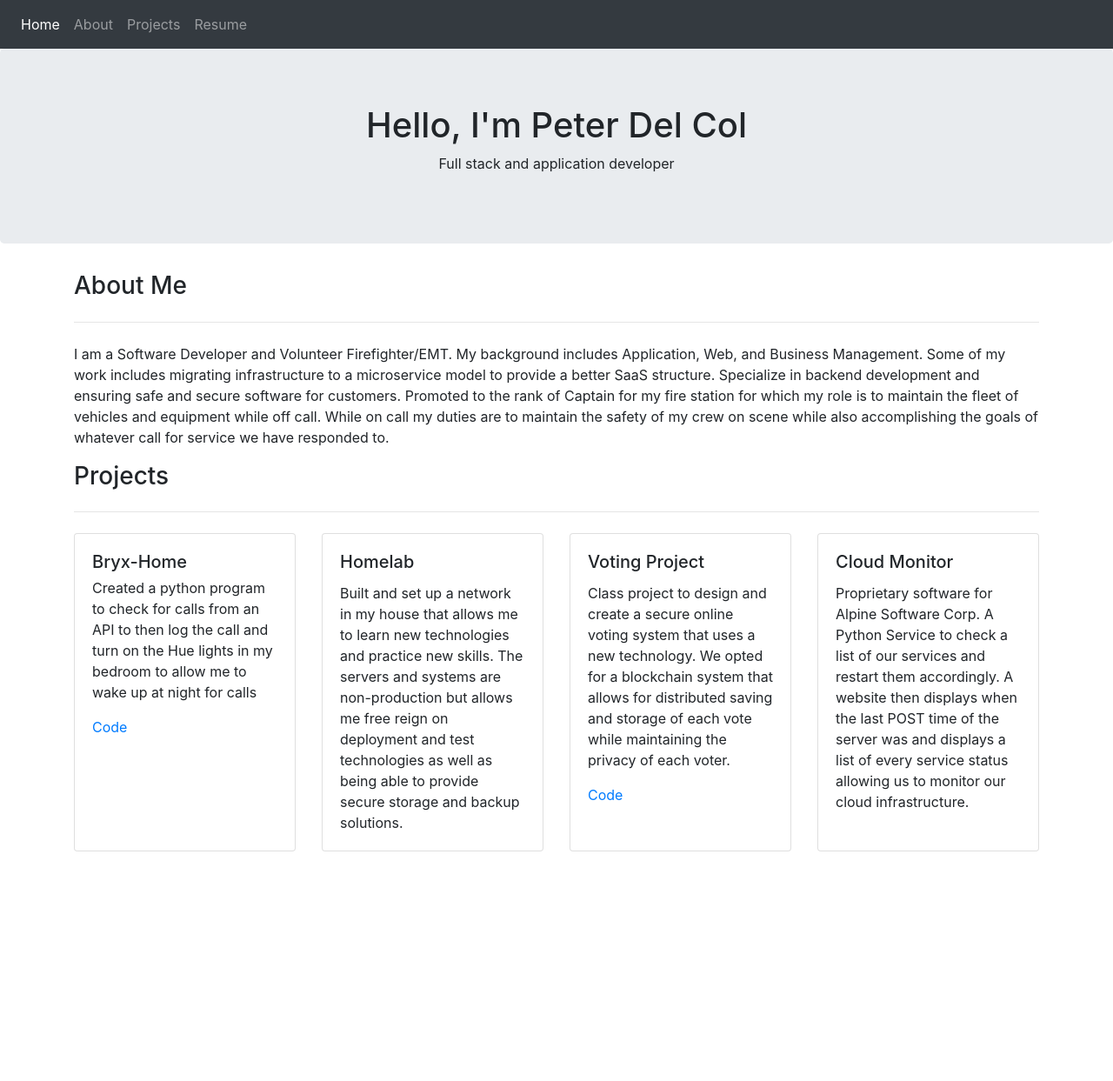
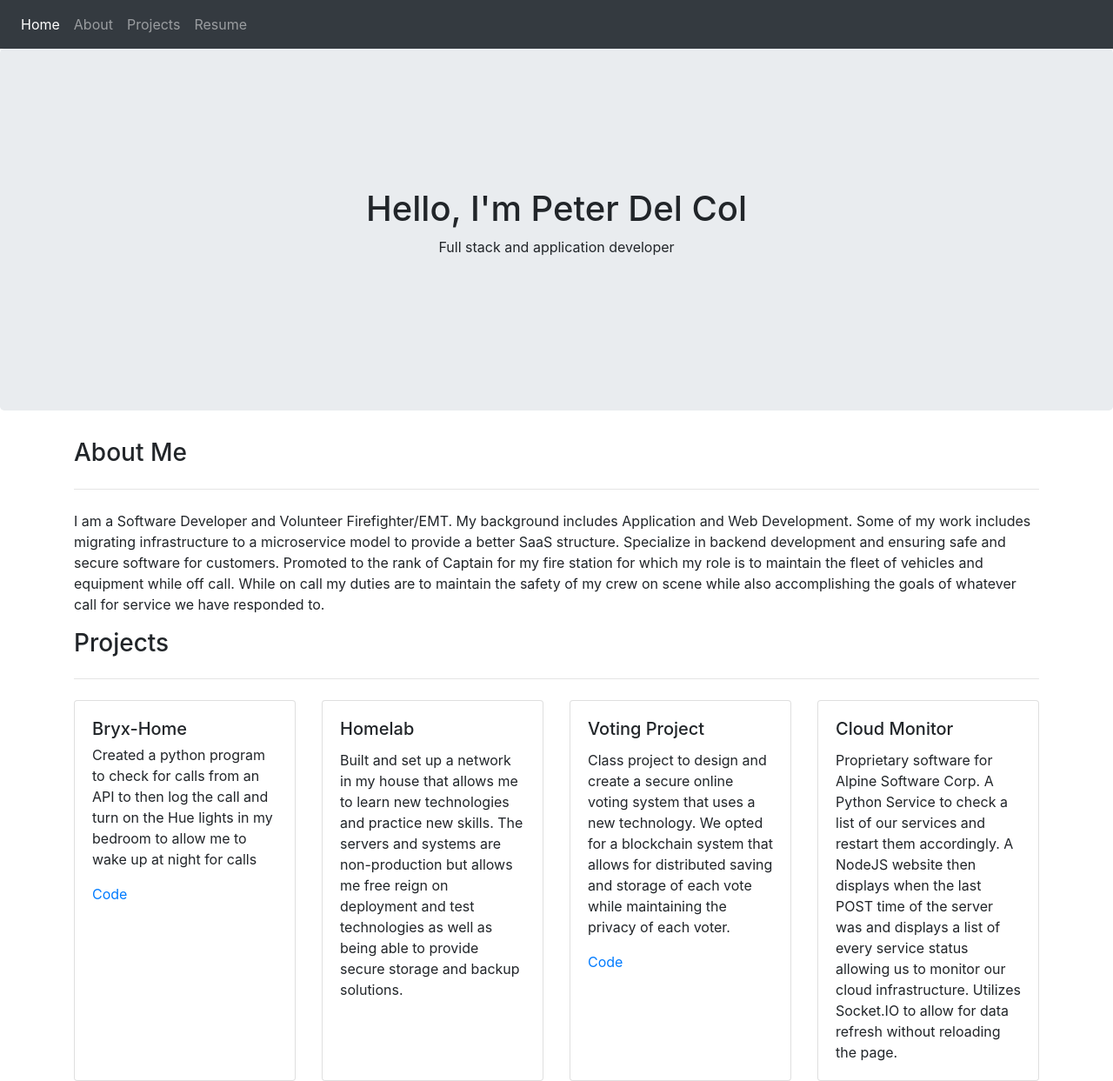
Before and after one commit to pdelcol/delcol.dev, a plain HTML site: page index.html in a window 1280 px wide. Shown: the whole page at 87% size. Before the commit the page ends 979 px from the top, so only its background shows below. Drawn offline with nearby package versions, Linux system fonts and the light colour scheme.

Commit message:
Cleaned up sections and navbar

```diff
--- /dev/null
+++ b/css/styles.css
@@ -0,0 +1,4 @@
+.jumbotron {
+    padding: 10em;
+    text-align:center;
+}
--- a/index.html
+++ b/index.html
@@ -3,15 +3,16 @@
 <head>
     <meta charset="UTF-8">
     <title>Peter Del Col</title>
+
     <link rel="stylesheet" href="https://stackpath.bootstrapcdn.com/bootstrap/4.5.0/css/bootstrap.min.css" integrity="sha384-9aIt2nRpC12Uk9gS9baDl411NQApFmC26EwAOH8WgZl5MYYxFfc+NcPb1dKGj7Sk" crossorigin="anonymous">
     <script src="https://code.jquery.com/jquery-3.5.1.slim.min.js" integrity="sha384-DfXdz2htPH0lsSSs5nCTpuj/zy4C+OGpamoFVy38MVBnE+IbbVYUew+OrCXaRkfj" crossorigin="anonymous"></script>
     <script src="https://cdn.jsdelivr.net/npm/popper.js@1.16.0/dist/umd/popper.min.js" integrity="sha384-Q6E9RHvbIyZFJoft+2mJbHaEWldlvI9IOYy5n3zV9zzTtmI3UksdQRVvoxMfooAo" crossorigin="anonymous"></script>
     <script src="https://stackpath.bootstrapcdn.com/bootstrap/4.5.0/js/bootstrap.min.js" integrity="sha384-OgVRvuATP1z7JjHLkuOU7Xw704+h835Lr+6QL9UvYjZE3Ipu6Tp75j7Bh/kR0JKI" crossorigin="anonymous"></script>
+    <link rel="stylesheet" href="css/styles.css">
 </head>
 
 <body>
-    <header>
-        <nav class="navbar navbar-expand-lg navbar-dark bg-dark">
+    <nav class="navbar sticky-top navbar-expand-lg navbar-dark bg-dark">
         <div class="collapse navbar-collapse" id="navbarSupportedContent">
             <ul class="navbar-nav">
                 <a class="nav-item nav-link active" href="#">Home</a>
@@ -21,9 +22,8 @@
             </ul>
         </div>
     </nav>
-    </header>
     <main role="main">
-        <section class="jumbotron text-center">
+        <section class="jumbotron">
             <h1>Hello, I'm Peter Del Col</h1>
             <p>Full stack and application developer</p>
         </section>
@@ -32,13 +32,15 @@
                 <h3>About Me</h3>
                 <hr class="my-4">
                 <p class="content">
-                    I am a Software Developer and Volunteer Firefighter/EMT. My background includes Application, Web, and Business Management.
+                    I am a Software Developer and Volunteer Firefighter/EMT. My background includes Application and Web Development.
                     Some of my work includes migrating infrastructure to a microservice model to provide a better SaaS structure. Specialize in backend development
                     and ensuring safe and secure software for customers. Promoted to the rank of Captain for my fire station for which my role is to maintain
                     the fleet of vehicles and equipment while off call. While on call my duties are to maintain the safety of my crew on scene while also accomplishing the goals
                     of whatever call for service we have responded to.
                 </p>
             </div>
+        </section>
+        <section>
             <div class="container-sm">
                 <h3>Projects</h3>
                 <hr class="my-4">
@@ -71,14 +73,13 @@
                         <div class="card-body">
                             <h5 class="card-title">Cloud Monitor</h5>
                             <p class="card-text">Proprietary software for Alpine Software Corp. A Python Service to check a list of our services and restart them accordingly.
-                                A website then displays when the last POST time of the server was and displays a list of every service status allowing us to monitor our cloud infrastructure.
+                                A NodeJS website then displays when the last POST time of the server was and displays a list of every service status allowing us to monitor our cloud infrastructure.
+                                Utilizes Socket.IO to allow for data refresh without reloading the page.
                             </p>
                         </div>
                     </div>
                 </div>
-
             </div>
-
         </section>
     </main>
 </body>
```
Lines whose indentation alone changed are shown as unchanged.
